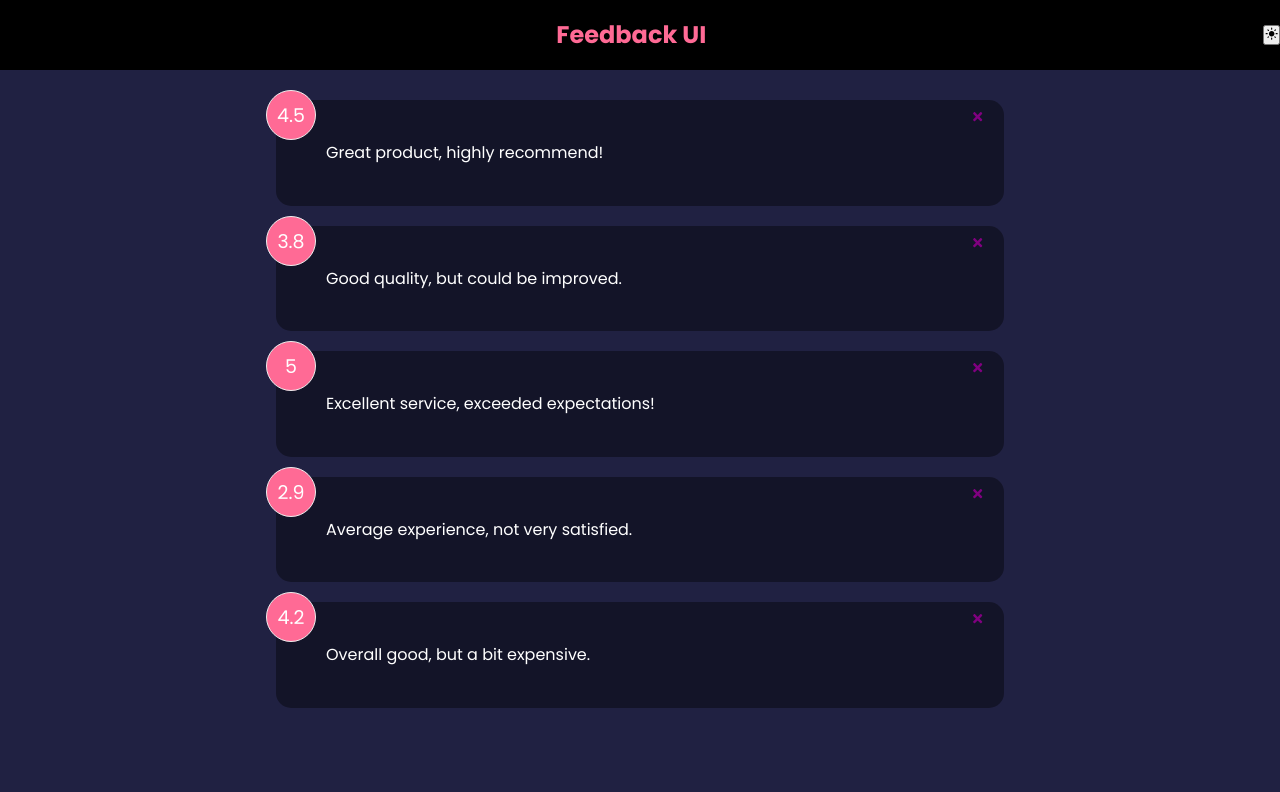
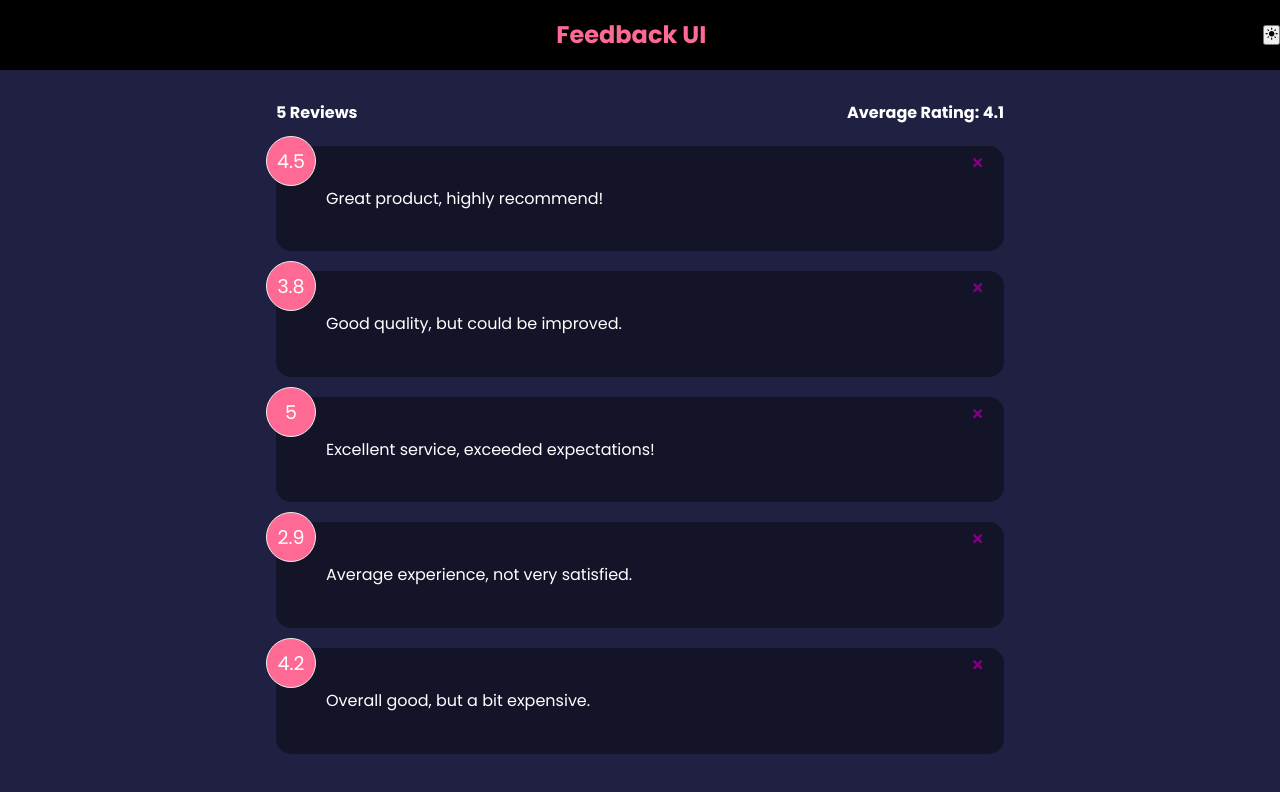
Before and after one commit to midorikawaguti/feedback-app, a React (Create React App) app: page / in a window 1280 px wide. Shown: the top 792 px of the page. Built offline with nearby package versions, Linux system fonts and the light colour scheme.

Commit message:
FeebackStats component

```diff
--- a/src/App.js
+++ b/src/App.js
@@ -1,4 +1,5 @@
 import FeedbackList from "./components/FeedbackList"
+import FeedbackStats from "./components/FeedbackStats"
 import Header from "./components/Header"
 import FeedbackData from './data/FeedbackData'
 import { useState } from "react"
@@ -17,6 +18,7 @@
         <>
             <Header/>
             <div className="container">
+            <FeedbackStats feedback={feedback}/>
             <FeedbackList feedback={feedback}
             handleDelete={deleteFeedback}/>
             </div>
--- /dev/null
+++ b/src/components/FeedbackStats.jsx
@@ -0,0 +1,19 @@
+import React from 'react'
+
+function FeedbackStats({feedback}) {
+    //Calculate rating avg
+    let average = feedback.reduce((acc,cur) => {
+        return acc + cur.rating
+    }, 0) / feedback.length
+
+    average = average.toFixed(1).replace(/[.,]0$/, '')
+
+  return (
+    <div className='feedback-stats'>
+        <h4>{feedback.length} Reviews</h4>
+        <h4>Average Rating: {isNaN(average) ? 0 : average}</h4>
+    </div>
+  )
+}
+
+export default FeedbackStats
```
